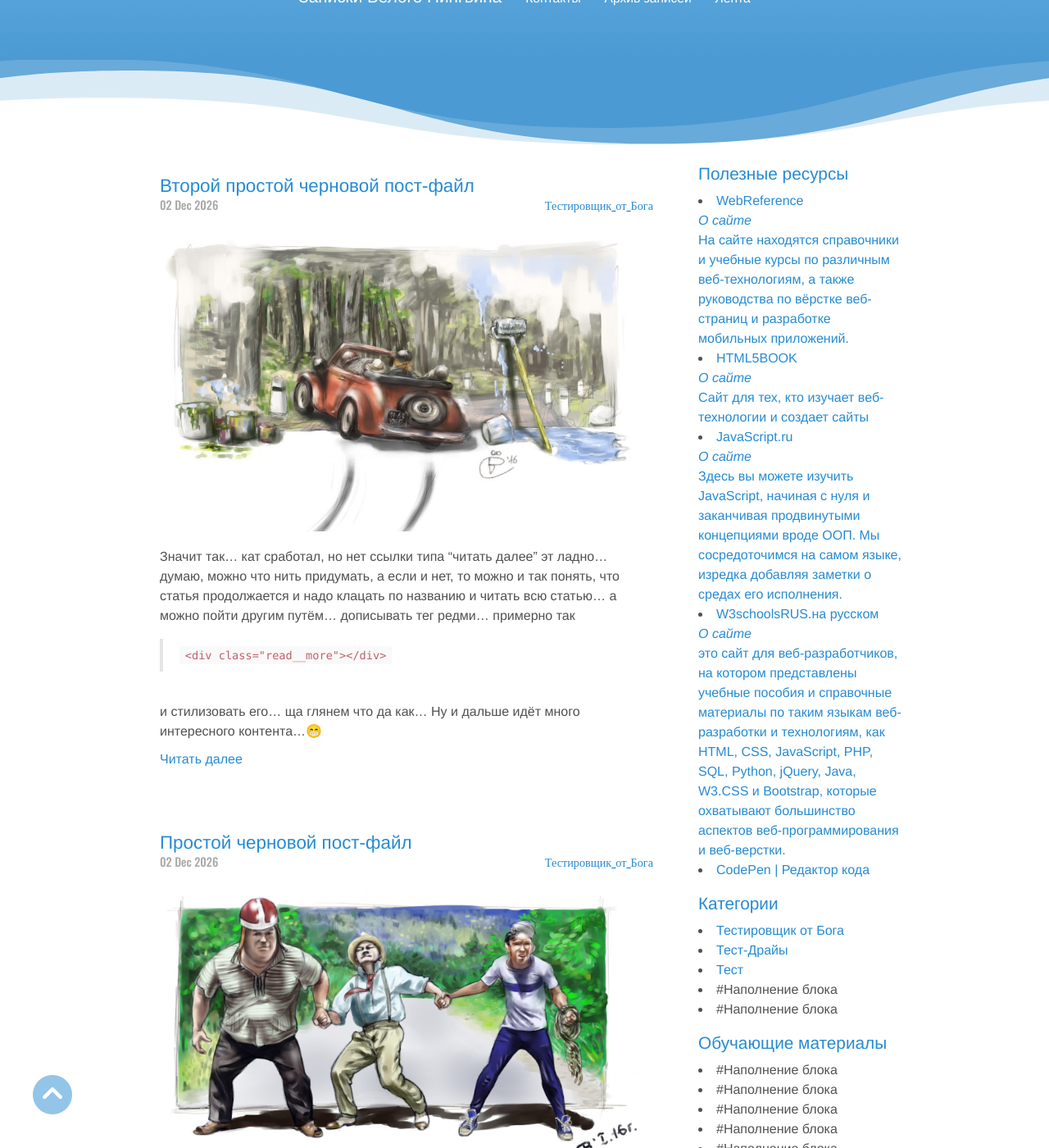
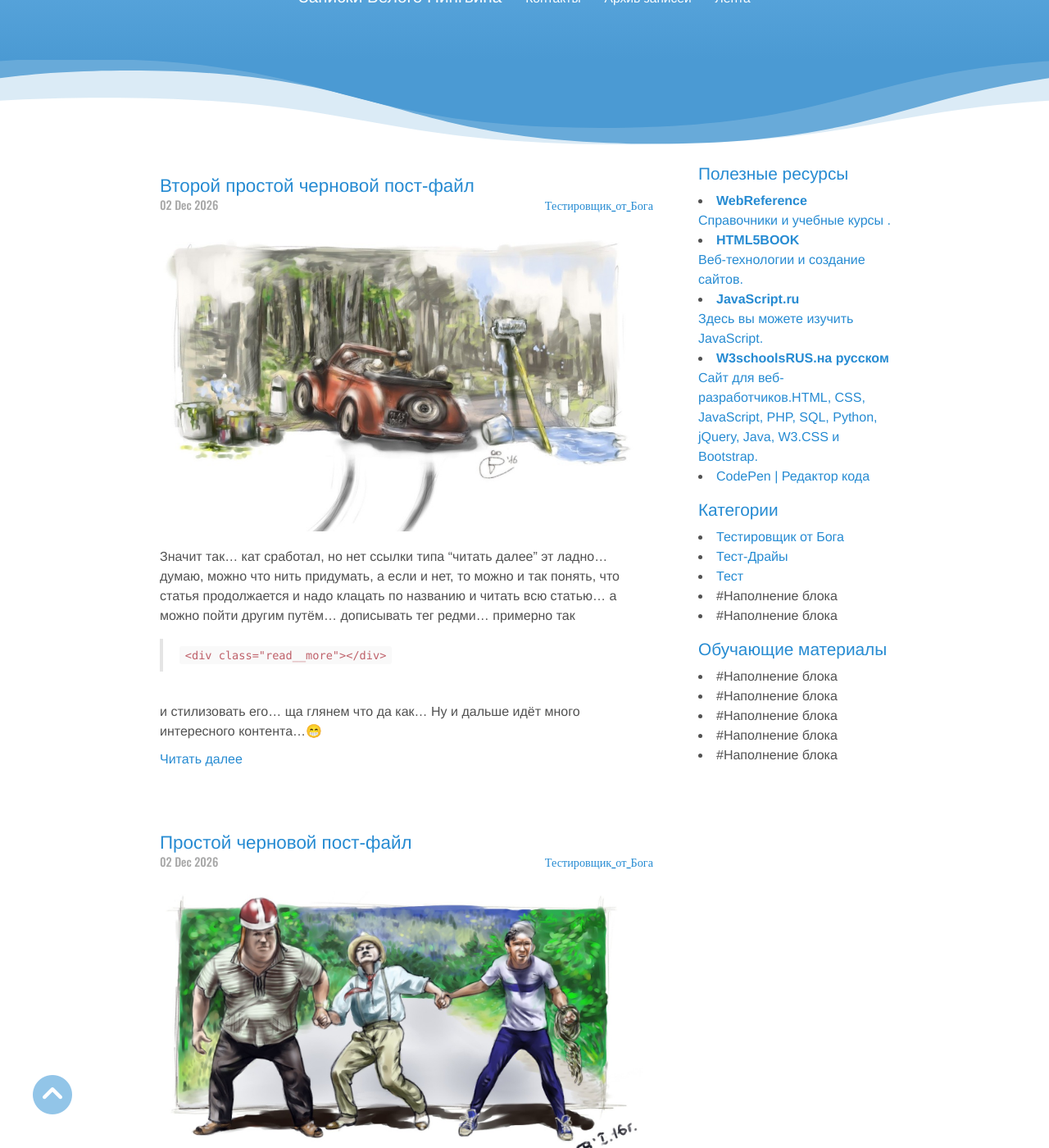
Before and after one commit to whitepingvin/blog, a Jekyll site: the page built from index.html, in a window 1280 px wide and 1400 px high, scrolled down 427 px. Shown: the whole window at 82% size. Built offline with Jekyll 4.4.1, drawn with Linux system fonts in a browser that asks for light colours; nearby versions of some CDN libraries; emoji names are drawn with the system emoji font; the list of posts is cut into pages by our own code.

Commit message:
Update default.html

```diff
--- a/_layouts/default.html
+++ b/_layouts/default.html
@@ -33,11 +33,22 @@
         <div class="sidebar">
           <div class="box__item">
             <h2>Полезные ресурсы</h2>
-            <li><a class="tooltip" href="https://webref.ru/" target="_blank">WebReference<span class="info"><br><em>О сайте</em><br>На сайте находятся справочники и учебные курсы по различным веб-технологиям, а также руководства по вёрстке веб-страниц и разработке мобильных приложений.</span></a></li>
-            <li><a class="tooltip" href="https://html5book.ru/" target="_blank">HTML5BOOK<span class="info"><br><em>О сайте</em><br>Сайт для тех, кто изучает веб-технологии и создает сайты</span></a></li>
-            <li><a class="tooltip" href="https://learn.javascript.ru/" target="_blank">JavaScript.ru<span class="info"><br><em>О сайте</em><br>Здесь вы можете изучить JavaScript, начиная с нуля и заканчивая продвинутыми концепциями вроде ООП.
-                  Мы сосредоточимся на самом языке, изредка добавляя заметки о средах его исполнения.</span></a></li>
-            <li><a class="tooltip" href="https://w3schoolsrus.github.io/" target="_blank">W3schoolsRUS.на русском<span class="info"><br><em>О сайте</em><br>это сайт для веб-разработчиков, на котором представлены учебные пособия и справочные материалы по таким языкам веб-разработки и технологиям, как HTML, CSS, JavaScript, PHP, SQL, Python, jQuery, Java, W3.CSS и Bootstrap, которые охватывают большинство аспектов веб-программирования и веб-верстки.</span></a></li>
+            <li><a class="tooltip" href="https://webref.ru/" target="_blank"><b>WebReference</b>
+              <br>Справочники и учебные курсы .
+            </a>
+            </li>
+            <li><a class="tooltip" href="https://html5book.ru/" target="_blank"><b>HTML5BOOK</b>
+              <br>Веб-технологии и создание сайтов.
+            </a>
+            </li>
+            <li><a class="tooltip" href="https://learn.javascript.ru/" target="_blank"><b>JavaScript.ru</b>
+              <br>Здесь вы можете изучить JavaScript.
+            </a>
+            </li>
+            <li><a class="tooltip" href="https://w3schoolsrus.github.io/" target="_blank"><b>W3schoolsRUS.на русском</b>
+              <br>Cайт для веб-разработчиков.HTML, CSS, JavaScript, PHP, SQL, Python, jQuery, Java, W3.CSS и Bootstrap.
+            </a>
+            </li>
             <li><a href="https://codepen.io/" target="_blank">CodePen | Редактор кода</a></li>
           </div>
           <div class="box__item">
```
